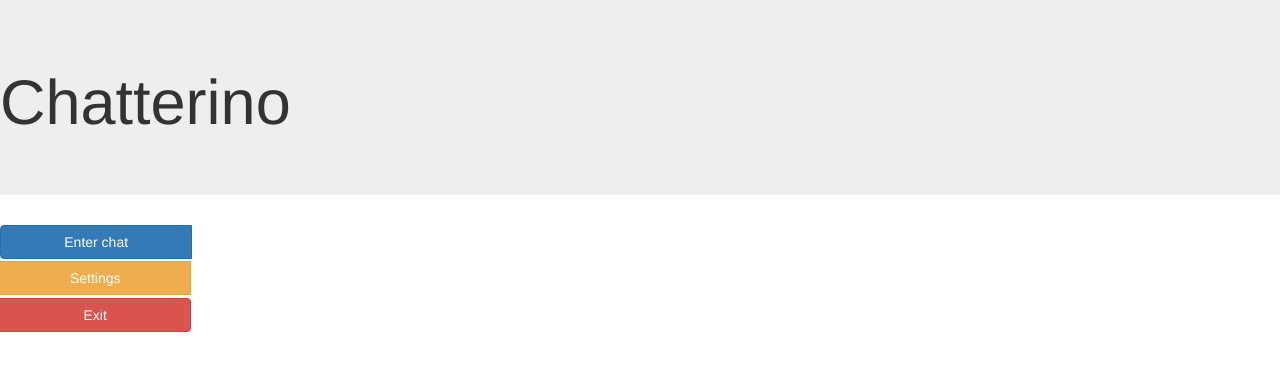
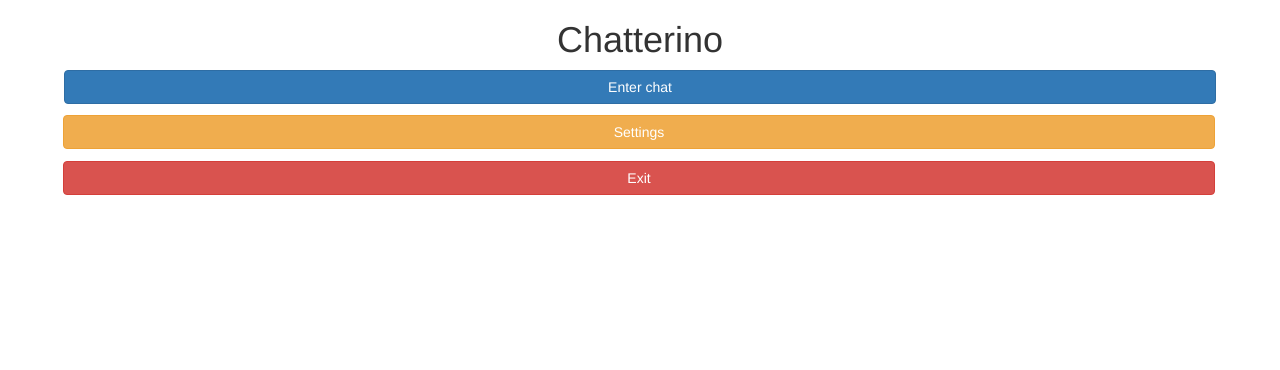
Before and after one commit to zurs/Chatterino, a plain HTML site: page index.html in a window 1280 px wide. Drawn offline with nearby package versions, Linux system fonts and the light colour scheme.

Commit message:
Centered the menu buttons'

```diff
--- a/css/style.css
+++ b/css/style.css
@@ -1,13 +1,22 @@
-.btn{
+.setting-btn{
     width: 49%;
 }
 .menu-btn{
-    width: 90%;
-    text-align: center;
+    width: 100%;
     margin-bottom: 1%;
 }
 .input-group{
-    width: 99%;
-    text-align: center;
+    width: 100%;
     margin-bottom: 2%;
 }
+.btn-group{
+    width: 100%;
+}
+#menubuttons{
+    width: 90%;
+    display: block;
+    margin: 0 auto;
+}
+h1{
+    text-align: center;
+}
--- a/index.html
+++ b/index.html
@@ -8,13 +8,13 @@
     </head>
     <body>
         <span id="alerts"></span>
-        <div class="jumbotron">
-          <h1>Chatterino</h1>
-        </div>
+        <h1>Chatterino</h1>
         <div class="btn-group">
-          <button id="enter" type="button" class="btn btn-primary menu-btn" data-toggle="dropdown" aria-expanded="false">Enter chat</button>
-          <button id="settings" type="button" class="btn btn-warning menu-btn" data-toggle="dropdown" aria-expanded="false">Settings</button>
-          <button id="exit" type="button" class="btn btn-danger menu-btn" data-toggle="dropdown" aria-expanded="false">Exit</button>
+            <div id="menubuttons">
+                <button id="enter" class="btn btn-primary menu-btn" data-toggle="dropdown" aria-expanded="false">Enter chat</button>
+                <button id="settings" class="btn btn-warning menu-btn" data-toggle="dropdown" aria-expanded="false">Settings</button>
+                <button id="exit" class="btn btn-danger menu-btn" data-toggle="dropdown" aria-expanded="false">Exit</button>
+            </div>
         </div>
     </body>
 </html>
```
